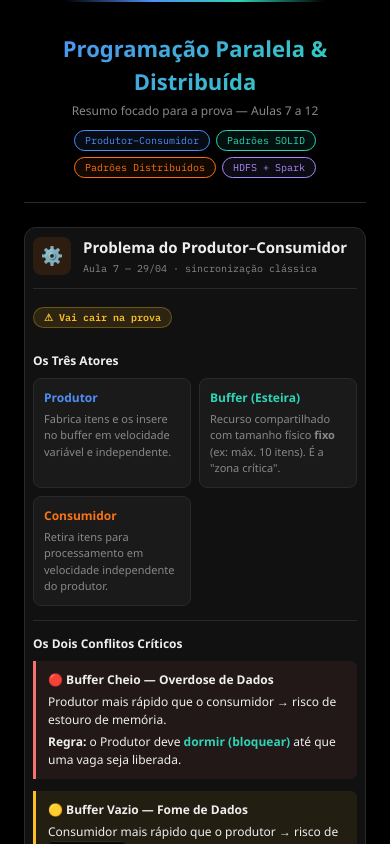
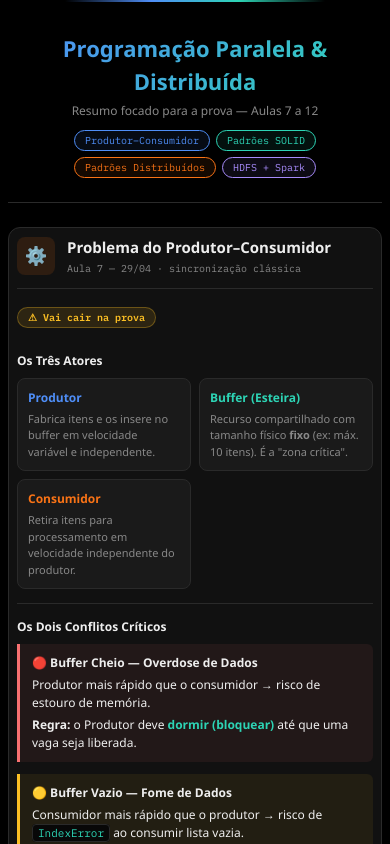
Before and after one commit to lucasfeva/calculadora-nota, a Next.js app: page /programacao-paralela/p2 in a window 390 px wide. Built offline with nearby package versions, Linux system fonts and the light colour scheme.

Commit message:
style: ajusta padding do conteúdo principal para melhor responsividade

```diff
--- a/src/app/programacao-paralela/p2/page.tsx
+++ b/src/app/programacao-paralela/p2/page.tsx
@@ -1656,7 +1656,7 @@ export default function ResumoPararela() {
         {/* CONTEÚDO PRINCIPAL */}
         <main
           ref={mainRef}
-          style={{ flex: 1, overflowY: "auto", padding: "0 24px 40px" }}
+          style={{ flex: 1, overflowY: "auto", padding: "0 8px" }}
         >
           {/* HERO */}
           <div
```
